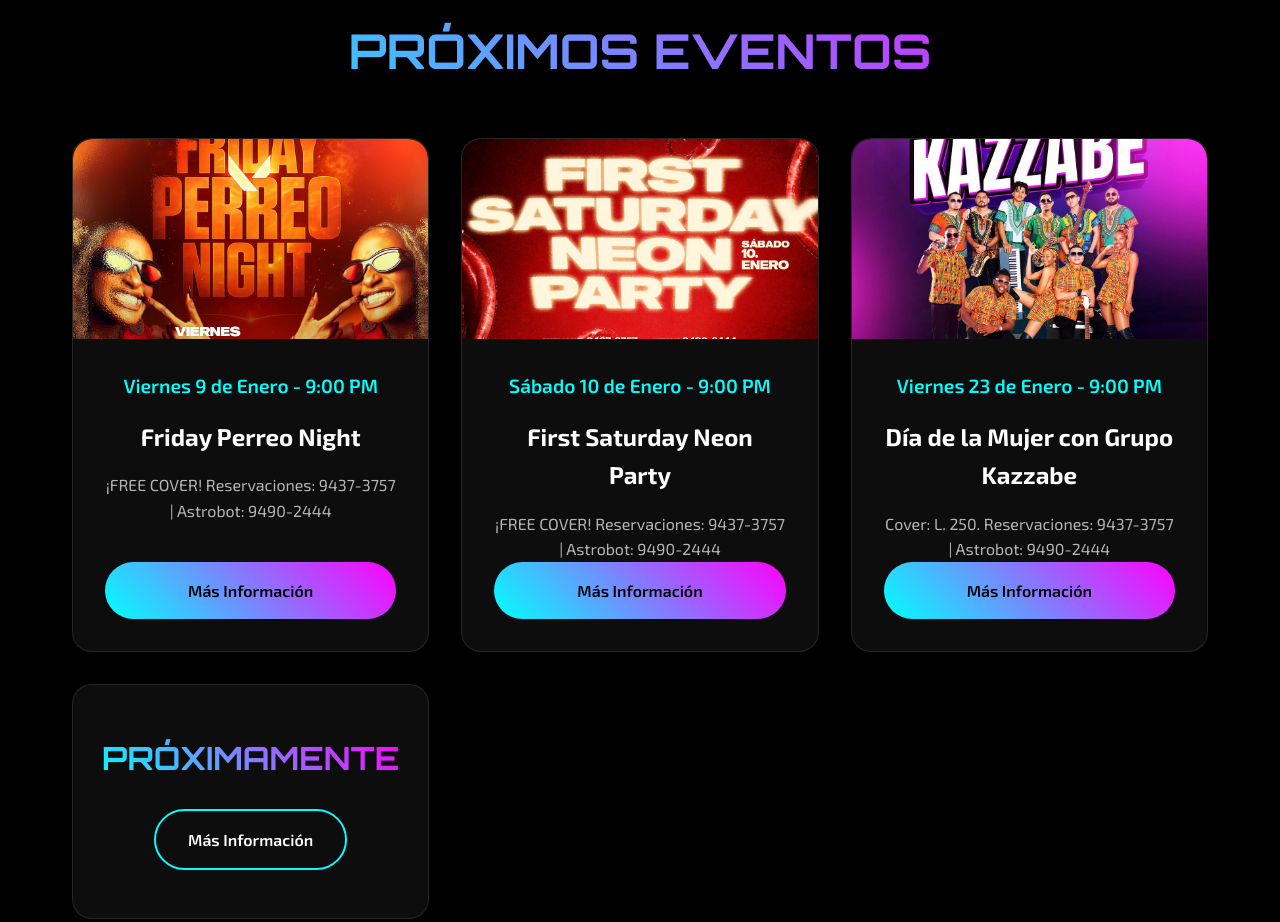
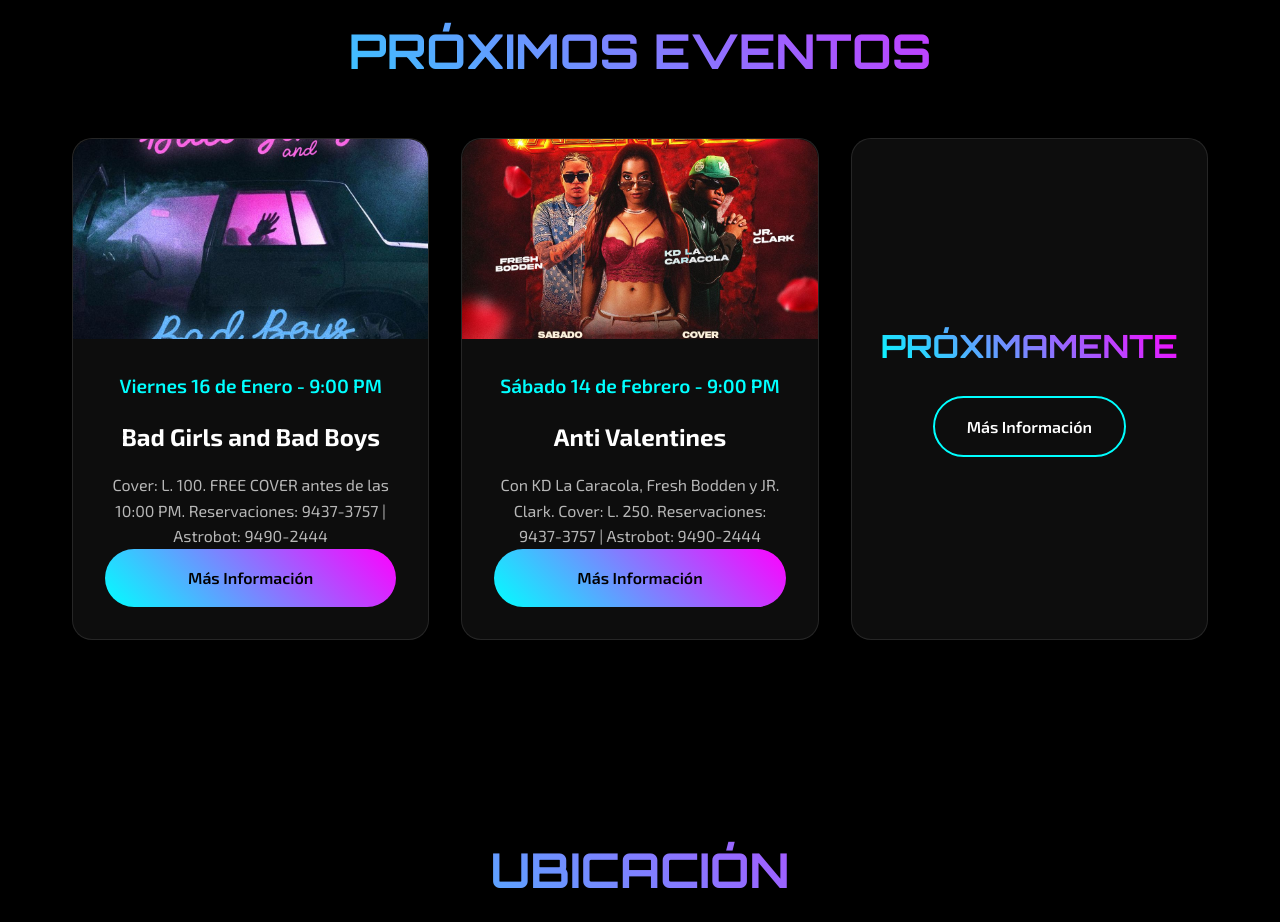
Before and after one commit to EduardoMGuillen/astronomical-sps, a plain HTML site: page public/index.html in a window 1280 px wide. Shown: the part 1440-2362 px from the top of the page. Drawn offline with Linux system fonts and the light colour scheme; a script that the page names is missing.

Commit message:
feat(events): update events with Bad Girls and Bad Boys (Jan 16) and Anti Valentines (Feb 14); remove past events

```diff
--- a/public/index.html
+++ b/public/index.html
@@ -887,29 +887,20 @@
         <h2 class="section-title fade-in">PRÓXIMOS EVENTOS</h2>
         <div class="events-grid">
             <div class="event-card fade-in">
-                <img src="Eventos/perreonight090126.jpeg" alt="Friday Perreo Night" class="event-image">
+                <img src="Eventos/girlsnight160126.jpeg" alt="Bad Girls and Bad Boys" class="event-image">
                 <div class="event-content">
-                    <div class="event-date">Viernes 9 de Enero - 9:00 PM</div>
-                    <div class="event-title">Friday Perreo Night</div>
-                    <div class="event-description">¡FREE COVER! Reservaciones: 9437-3757 | Astrobot: 9490-2444</div>
+                    <div class="event-date">Viernes 16 de Enero - 9:00 PM</div>
+                    <div class="event-title">Bad Girls and Bad Boys</div>
+                    <div class="event-description">Cover: L. 100. FREE COVER antes de las 10:00 PM. Reservaciones: 9437-3757 | Astrobot: 9490-2444</div>
                     <a href="https://www.instagram.com/casablanca_sps/" class="btn btn-primary">Más Información</a>
                 </div>
             </div>
             <div class="event-card fade-in">
-                <img src="Eventos/neonparty100126.jpeg" alt="First Saturday Neon Party" class="event-image">
+                <img src="Eventos/antivalentines140226.jpeg" alt="Anti Valentines" class="event-image">
                 <div class="event-content">
-                    <div class="event-date">Sábado 10 de Enero - 9:00 PM</div>
-                    <div class="event-title">First Saturday Neon Party</div>
-                    <div class="event-description">¡FREE COVER! Reservaciones: 9437-3757 | Astrobot: 9490-2444</div>
-                    <a href="https://www.instagram.com/casablanca_sps/" class="btn btn-primary">Más Información</a>
-                </div>
-            </div>
-            <div class="event-card fade-in">
-                <img src="Eventos/kazzabe230126.jpeg" alt="Día de la Mujer con Grupo Kazzabe" class="event-image">
-                <div class="event-content">
-                    <div class="event-date">Viernes 23 de Enero - 9:00 PM</div>
-                    <div class="event-title">Día de la Mujer con Grupo Kazzabe</div>
-                    <div class="event-description">Cover: L. 250. Reservaciones: 9437-3757 | Astrobot: 9490-2444</div>
+                    <div class="event-date">Sábado 14 de Febrero - 9:00 PM</div>
+                    <div class="event-title">Anti Valentines</div>
+                    <div class="event-description">Con KD La Caracola, Fresh Bodden y JR. Clark. Cover: L. 250. Reservaciones: 9437-3757 | Astrobot: 9490-2444</div>
                     <a href="https://www.instagram.com/casablanca_sps/" class="btn btn-primary">Más Información</a>
                 </div>
             </div>
```
Also changed, not shown: public/Eventos/antivalentines140226.jpeg (added), public/Eventos/girlsnight160126.jpeg (added).
